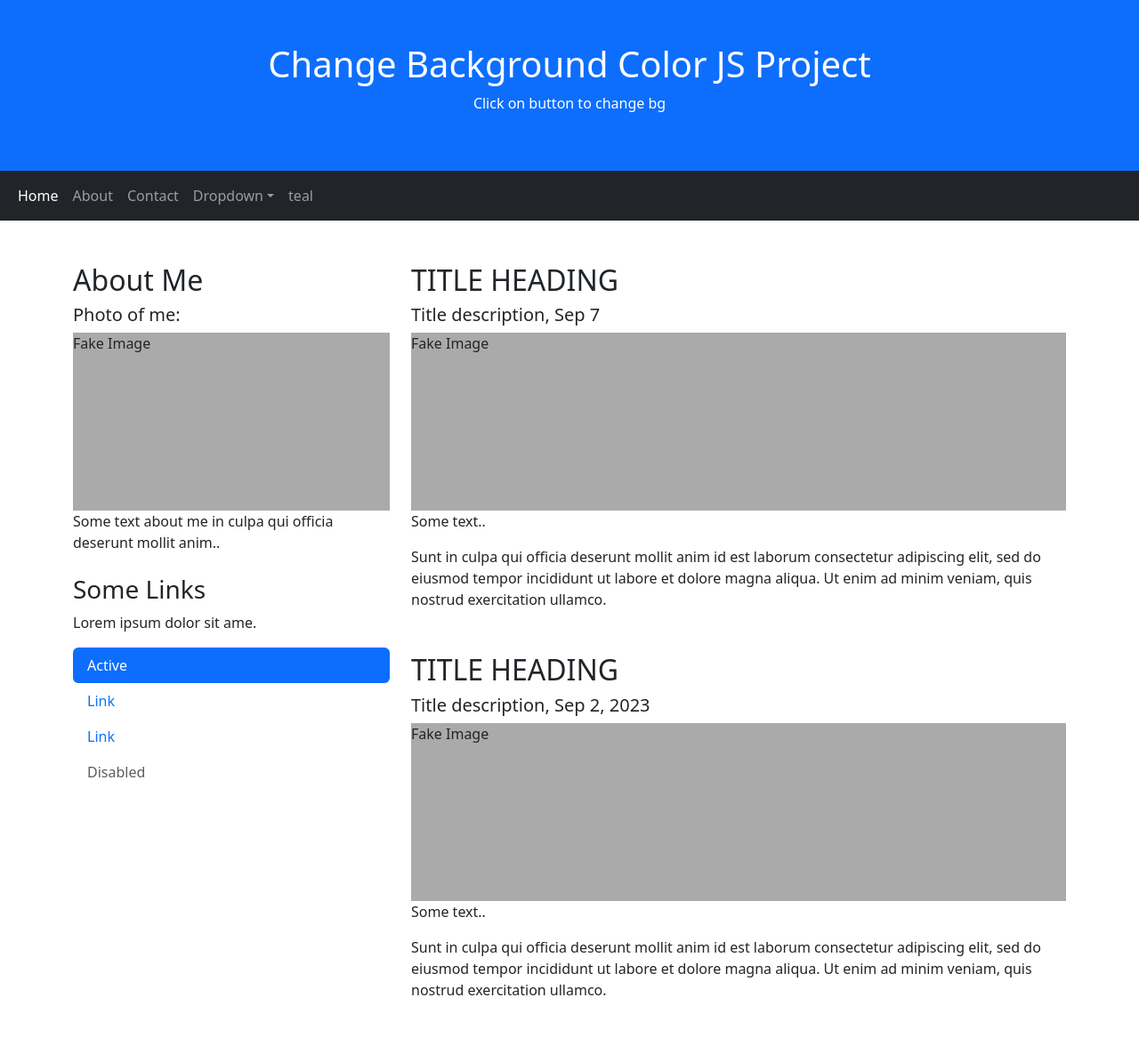
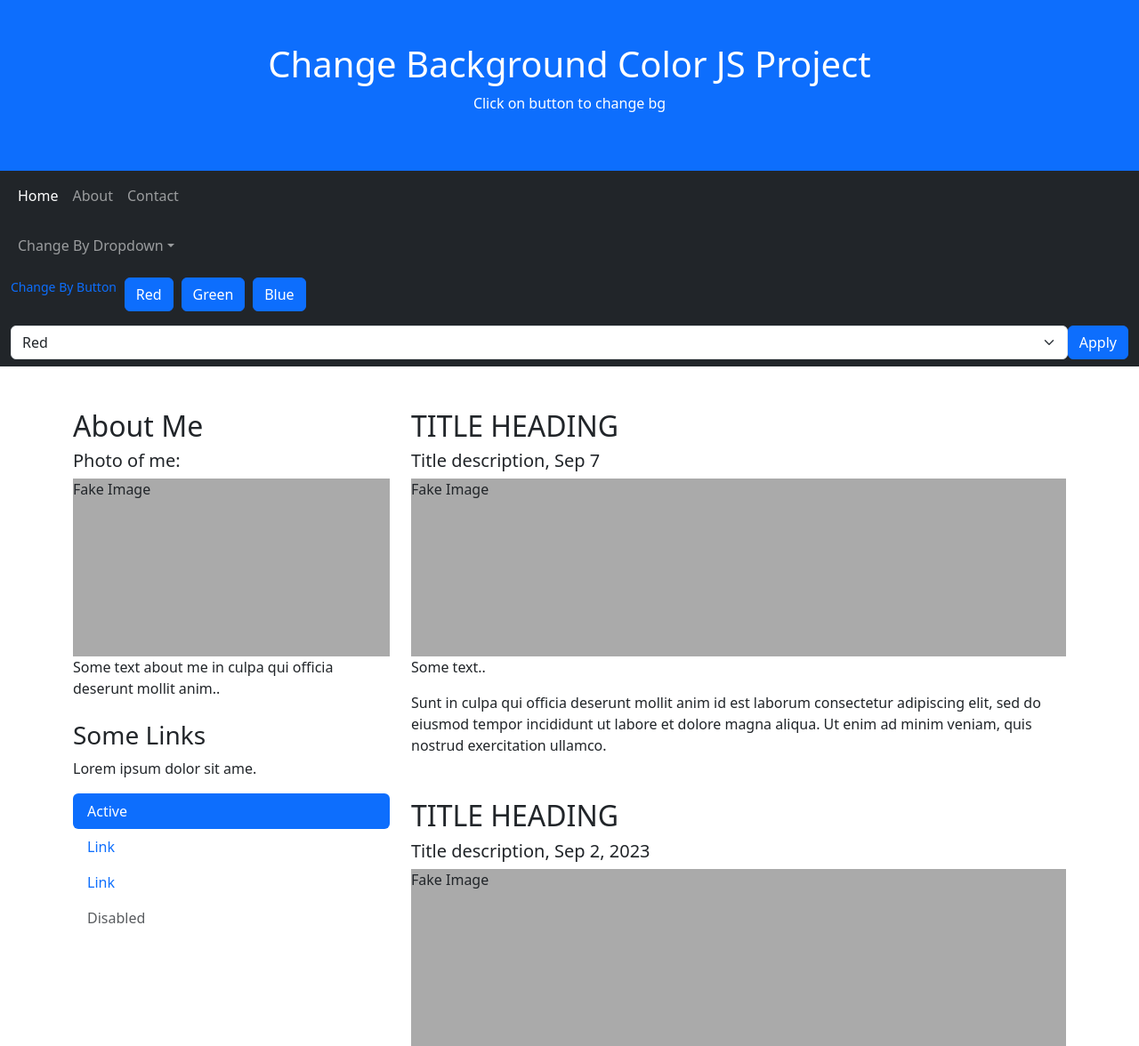
Before and after one commit to skjalal99/Js_Mini_Projects, a PHP site: page / in a window 1280 px wide. Shown: the top 1176 px of the page at 89% size. Run offline with PHP 8.4, Linux system fonts and the light colour scheme.

Commit message:
JsBackground

```diff
--- /dev/null
+++ b/Js_BG_Color_change/body.js
@@ -0,0 +1,52 @@
+// ================by button===============
+
+     // Get all buttons with the class "color-button"
+     const colorButtons = document.querySelectorAll('.color-button');
+
+     // Add a click event listener to each button
+     colorButtons.forEach(button => {
+         button.addEventListener('click', () => {
+             // Get the color value from the button's data attribute
+             const color = button.getAttribute('data-color');
+console.log('this is '+color);
+             // Change the background color of the body
+            document.body.style.backgroundColor = color;
+         });
+     });
+
+// ================by dropdown===============
+
+     // Get the list of items by its ID
+     const itemList = document.getElementById('itemList');
+
+     // Add a click event listener to each anchor tag inside the list
+     itemList.querySelectorAll('a.dropdown-item').forEach(anchor => {
+         anchor.addEventListener('click', (event) => {
+             // Prevent the default behavior of anchor tags (e.g., navigating to a new page)
+             event.preventDefault();
+
+             // Get the color value from the anchor's data attribute
+             const color = anchor.getAttribute('data-color');
+
+             // Change the background color of the body
+             document.body.style.backgroundColor = color;
+         });
+     });
+
+
+     // ================by select button===============
+
+     // Get the Select dropdown by its ID
+     const colorSelect = document.getElementById('colorSelect');
+
+     // Get the Apply button by its ID
+     const applyButton = document.getElementById('applyButton');
+
+     // Add a click event listener to the Apply button
+     applyButton.addEventListener('click', () => {
+         // Get the selected color from the dropdown
+         const selectedColor = colorSelect.value;
+
+         // Change the background color of the body
+         document.body.style.backgroundColor = selectedColor;
+     });
--- a/Js_BG_Color_change/index.php
+++ b/Js_BG_Color_change/index.php
@@ -6,7 +6,7 @@
   <meta name="viewport" content="width=device-width, initial-scale=1">
   <link href="https://cdn.jsdelivr.net/npm/bootstrap@5.3.1/dist/css/bootstrap.min.css" rel="stylesheet">
   <script src="https://cdn.jsdelivr.net/npm/bootstrap@5.3.1/dist/js/bootstrap.bundle.min.js"></script>
-  <script src="body.js"></script>
+
   <style>
   .fakeimg {
     height: 200px;
@@ -23,7 +23,7 @@
 
 <nav class="navbar navbar-expand-sm bg-dark navbar-dark">
   <div class="container-fluid">
-    <ul class="navbar-nav">
+    <ul class="navbar-nav" >
       <li class="nav-item">
         <a class="nav-link active" href="#">Home</a>
       </li>
@@ -33,34 +33,61 @@
       <li class="nav-item">
         <a class="nav-link" href="#">Contact</a>
       </li>
+
+    </ul>
+
+
+  </div>
+</nav>
+<nav class="navbar navbar-expand-sm bg-dark navbar-dark">
+  <div class="container-fluid">
+    <ul class="navbar-nav" >
+
         <li class="nav-item dropdown">
-            <a class="nav-link dropdown-toggle" data-bs-toggle="dropdown" href="#">Dropdown</a>
-            <ul class="dropdown-menu">
-            <li><a class="dropdown-item"  href="#">Link 1</a></li>
-            <li><a class="dropdown-item"  href="#">Link 2</a></li>
-            <li><a class="dropdown-item"  href="#">Link 3</a></li>
+            <a class="nav-link dropdown-toggle" data-bs-toggle="dropdown" href="#"> Change By Dropdown</a>
+            <ul class="dropdown-menu" id="itemList">
+              <li><a class="dropdown-item"href="#" data-color="#FF5733">Red</a></li>
+              <li><a class="dropdown-item"href="#" data-color="#33FF57">Green</a></li>
+              <li><a class="dropdown-item"href="#" data-color="#3333FF">Blue</a></li>
             </ul>
         </li>
-    <li class="nav-item">
-        <a class="nav-link "id='teal' value='teal' href="#">teal</a>
-      </li>
+
+    </ul>
+
+
+  </div>
+</nav>
+
+<nav class="navbar navbar-expand-sm bg-dark navbar-dark">
+  <div class="container-fluid">
+    <ul class="navbar-nav" >
+      <small class='text-primary'>Change By Button</small>|
+        <button class="btn btn-primary color-button" data-color="#FF5733">Red</button>
+        |
+        <button class="btn btn-primary color-button" data-color="#33FF57">Green</button>
+        |
+        <button class="btn btn-primary color-button" data-color="#3333FF">Blue</button>
+    </ul>
+  </div>
+</nav>
 
 
 
-    </ul>
-    <!-- <div class="dropdown">
-        <button class="btn btn-secondary dropdown-toggle" type="button" id="dropdownMenuButton1" data-bs-toggle="dropdown" aria-expanded="false">
-            Dropdown button
-        </button>
-        <ul class="dropdown-menu" id='dropdown-content' aria-labelledby="dropdownMenuButton1">
-            <li><a class="dropdown-item" href="#" id='teal' value='Teal'>Teal</a></li>
-            <li><a class="dropdown-item" href="#" value='Biege'>Biege</a></li>
-            <li><a class="dropdown-item" href="#" value='Pink'>Pink</a></li>
-        </ul>
-    </div> -->
+<nav class="navbar navbar-expand-sm bg-dark navbar-dark">
+  <div class="container-fluid">
+  <!-- Select dropdown for colors -->
+  <select id="colorSelect" class="form-select" >
+        <option value="#FF5733">Red</option>
+        <option value="#33FF57">Green</option>
+        <option value="#3333FF">Blue</option>
+    </select>
 
+    <!-- Apply button to change the background color -->
+    <button id="applyButton" class="btn btn-primary">Apply</button>
   </div>
 </nav>
+
+
 
 <div class="container mt-5">
   <div class="row">
@@ -106,6 +133,7 @@
 <div class="mt-5 p-4 bg-dark text-white text-center">
   <p>Foote</p>
 </div>
+<script src="body.js"></script>
+</body>
 
-</body>
 </html>
```
